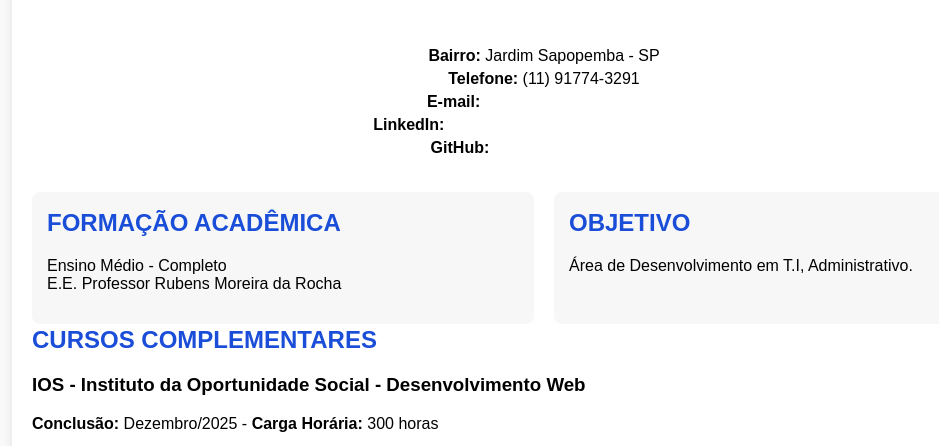
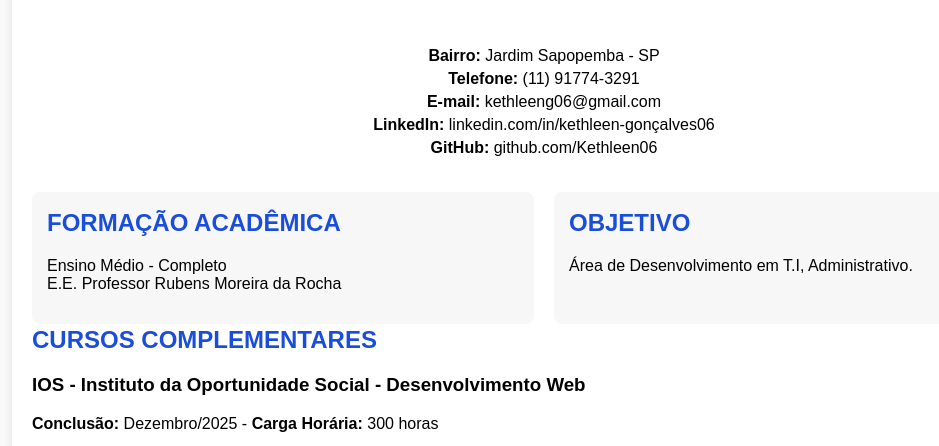
Before and after one commit to Kethleen06/Atividade-Curriculo, a plain HTML site: page index.html in a window 1280 px wide. Shown: the part 314-760 px from the top of the page, without its empty margins (96-1035 px from the left). Drawn offline with Linux system fonts and the light colour scheme.

Commit message:
Change link color from white to black

```diff
--- a/index.html
+++ b/index.html
@@ -74,9 +74,9 @@
       margin-top: 2px;
     }
 
-    /* links brancos e sem sublinhado */
+    /* links pretos e sem sublinhado */
     a {
-      color: white;
+      color: black;
       text-decoration: none;
     }
 
```
